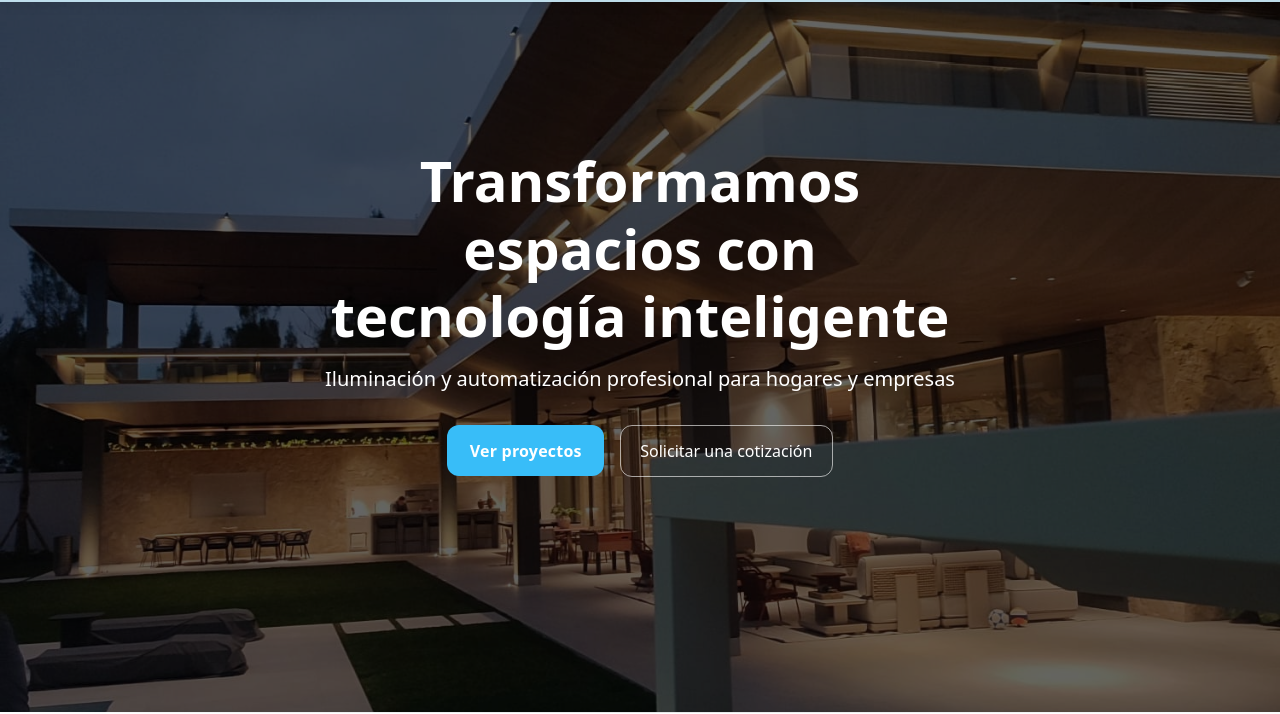
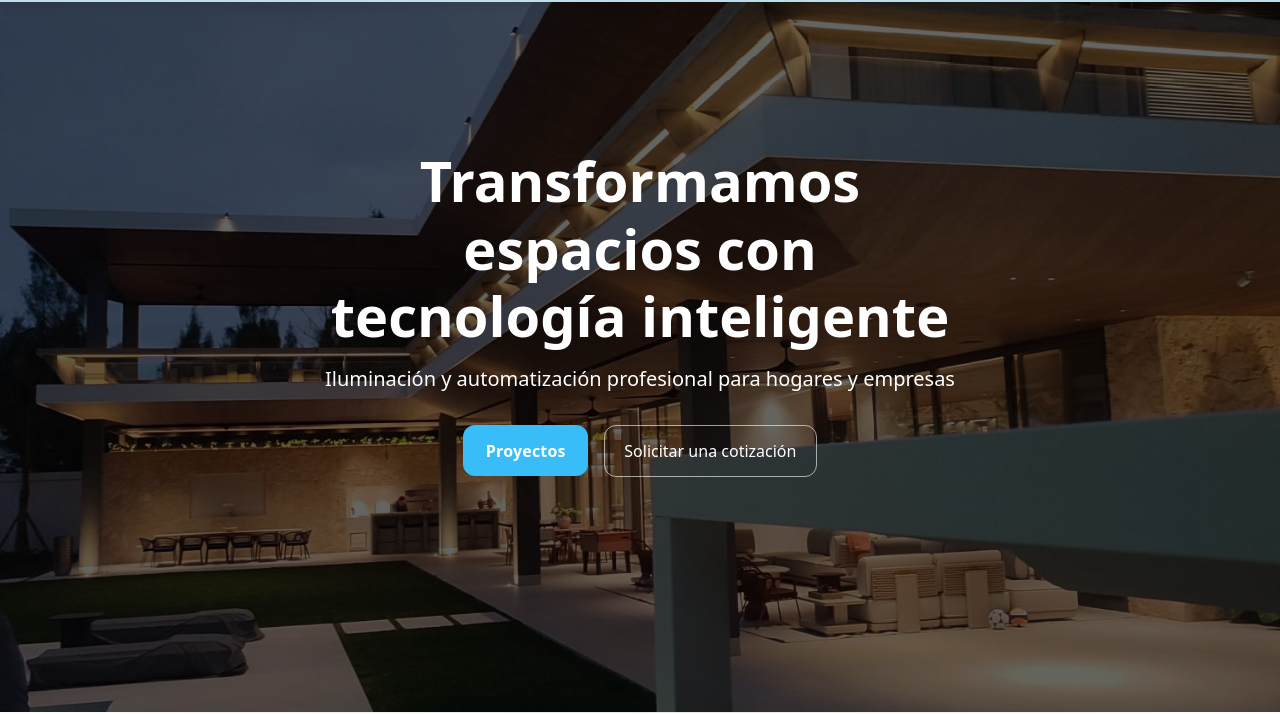
Before and after one commit to Valery1302/infinity-home-landing, a website built with Vite: page index.html in a window 1280 px wide. Shown: the part 88-802 px from the top of the page. Built offline with nearby package versions, Linux system fonts and the light colour scheme.

Commit message:
boton modificado

```diff
--- a/index.html
+++ b/index.html
@@ -73,7 +73,7 @@
                 Iluminación y automatización profesional para hogares y empresas
             </p>
             <div class="flex items-center gap-4 justify-center">
-                <a href="#proyectos" class="btn-brand">Ver proyectos</a>
+                <a href="#proyectos" class="btn-brand">Proyectos</a>
                 <a href="#contacto" class="btn-ghost">Solicitar una cotización</a>
             </div>
         </div>
```
